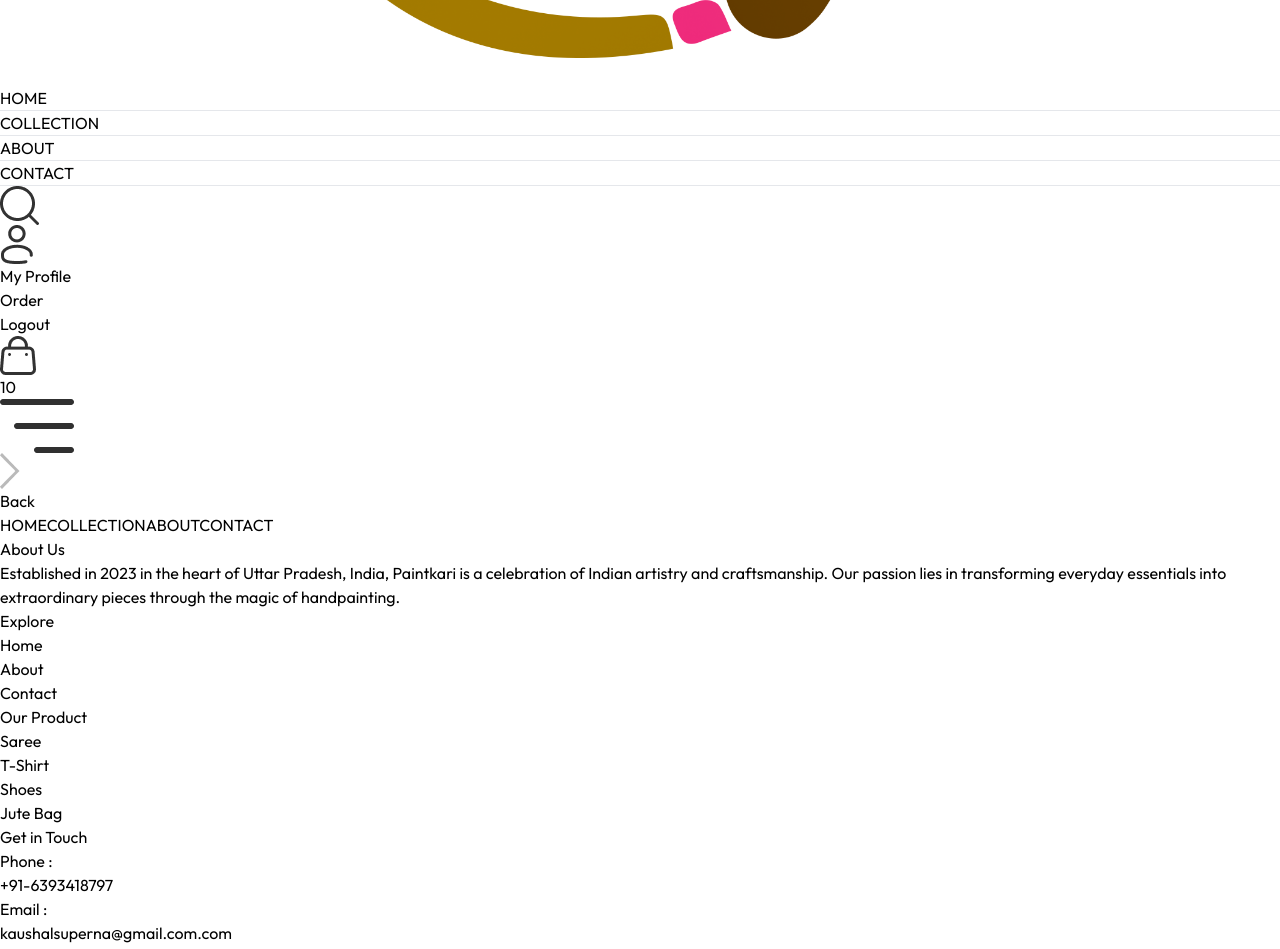
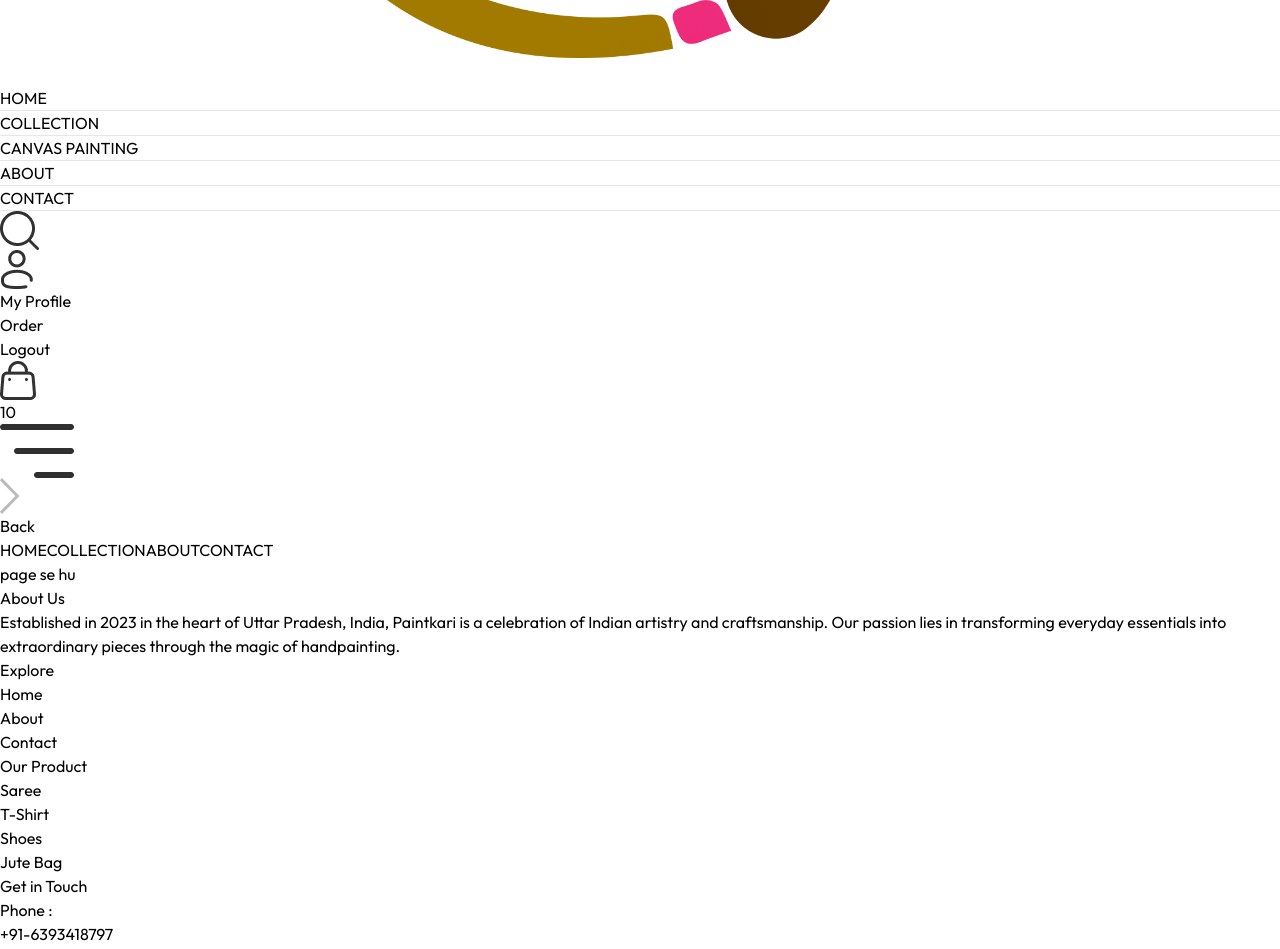
Before and after one commit to yadavhimu/PaintKari, a React (Vite) app: page /canvaspainting in a window 1280 px wide. Shown: the part 880-1829 px from the top of the page. Built offline with nearby package versions, Linux system fonts and the light colour scheme.

Commit message:
New page added

```diff
--- a/src/App.jsx
+++ b/src/App.jsx
@@ -12,6 +12,7 @@
 import Navbar from './components/Navbar'
 import Footer from './components/Footer'
 import ScrollToTop from './components/ScrollToTop'
+import CanvasPainting from './pages/CanvasPainting'
 
 const App = () => {
   return (
@@ -28,6 +29,7 @@
         <Route path='/login' element={<Login/>} />
         <Route path='/orders' element={<Orders/>} />
         <Route path='/placeOrder' element={<PlaceOrder/>} />
+        <Route path='/canvaspainting' element={<CanvasPainting/>} />
       </Routes>
       <Footer/>
     </div>
--- a/src/components/Footer.jsx
+++ b/src/components/Footer.jsx
@@ -1,6 +1,7 @@
 import React from "react";
 // import { assets } from "../assets/assets";
 import { Link } from "react-router-dom";
+import { IoCallOutline } from "react-icons/io5";
 
 
 const Footer = () => {
@@ -38,13 +39,8 @@
         <div>
           <p className="text-xl font-medium mb-5">Get in Touch</p>
           <ul className="flex flex-col gap-1 text-gray-600">
-            <div>
-              <div>
-              <li className="text-xl font-medium text-black"> Phone :</li>
-              <li className="text-lg">+91-6393418797</li>
-              </div>
-            </div>
-
+          <li className="text-xl font-medium text-black"> Phone :</li>
+          <li className="text-lg">+91-6393418797</li>
             <li  className="text-xl font-medium text-black">Email :</li>
             <li className="text-lg">kaushalsuperna@gmail.com.com</li>
             <li  className="text-xl font-medium text-black">Address :</li>
--- a/src/components/Navbar.jsx
+++ b/src/components/Navbar.jsx
@@ -41,6 +41,10 @@
         </NavLink>
         <NavLink to="/collection" className="flex flex-col items-center gap-1">
           <p>COLLECTION</p>
+          <hr className="w-2/4 border-none h-[1.5px] bg-gray-700 hidden" />
+        </NavLink>
+        <NavLink to="/canvaspainting" className="flex flex-col items-center gap-1">
+          <p>CANVAS PAINTING</p>
           <hr className="w-2/4 border-none h-[1.5px] bg-gray-700 hidden" />
         </NavLink>
         <NavLink to="/about" className="flex flex-col items-center gap-1">
--- /dev/null
+++ b/src/pages/CanvasPainting.jsx
@@ -0,0 +1,11 @@
+import React from 'react'
+
+const CanvasPainting = () => {
+  return (
+    <div>
+      page se hu
+    </div>
+  )
+}
+
+export default CanvasPainting
```
